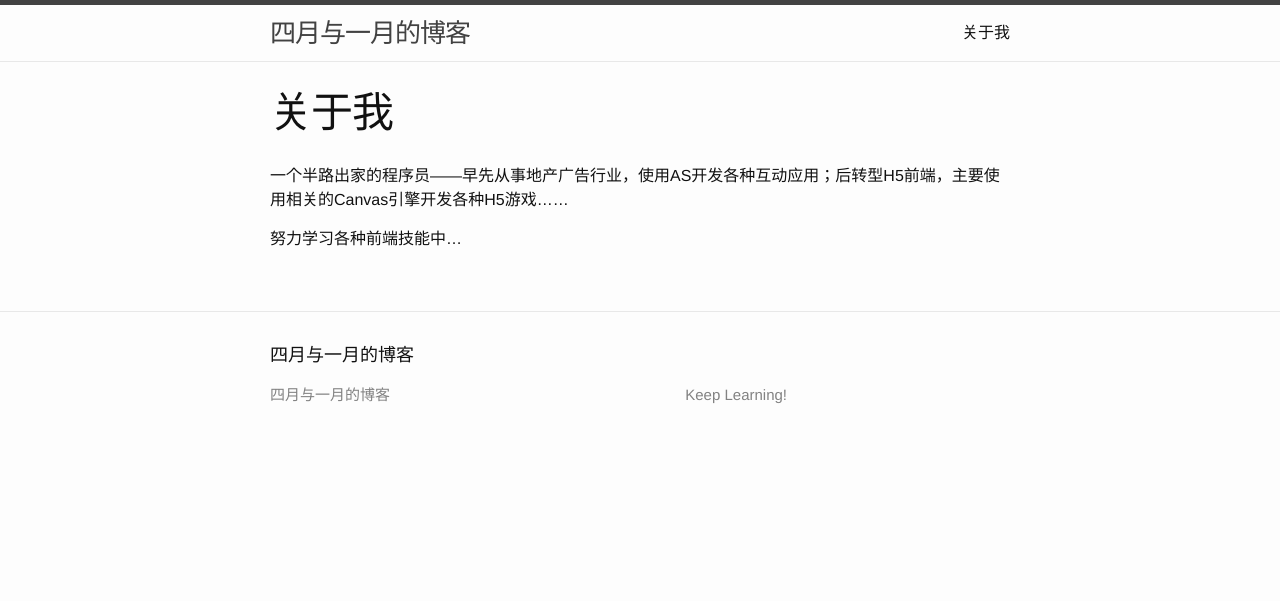
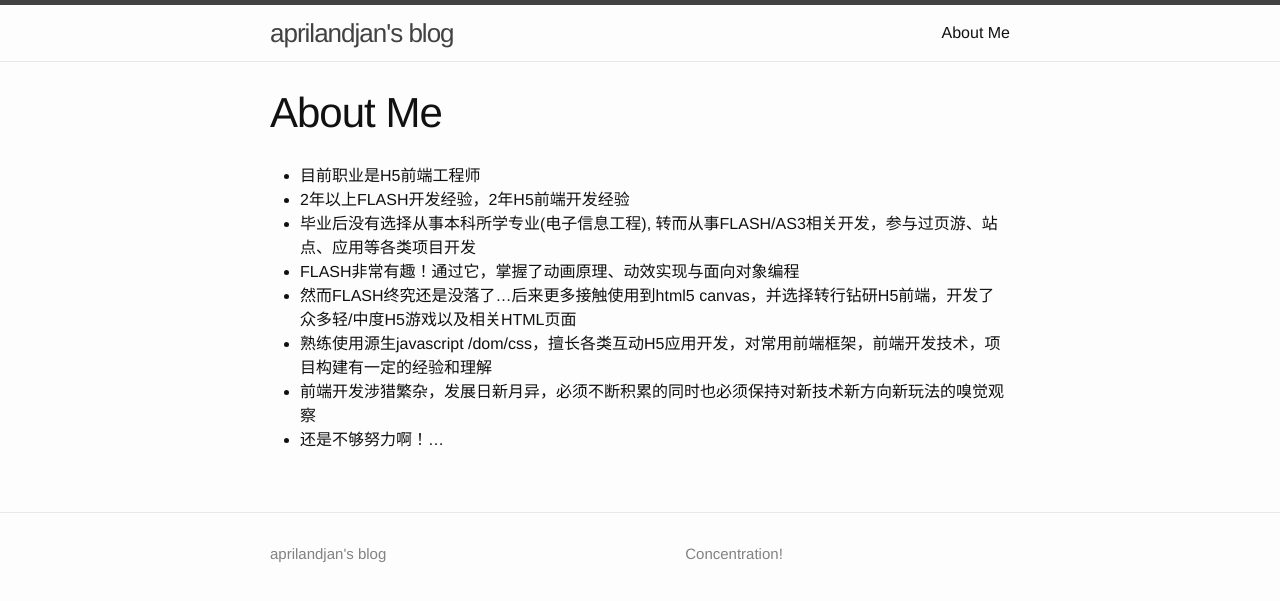
Before and after one commit to aprilandjan/aprilandjan.github.io, a Jekyll site: the page built from about.md, in a window 1280 px wide. Shown: the top 601 px of the page. Built offline with Jekyll 4.4.1, drawn with Linux system fonts in a browser that asks for light colours.

```diff
--- a/_config.yml
+++ b/_config.yml
@@ -6,12 +6,12 @@
 # 'jekyll serve'. If you change this file, please restart the server process.
 
 # Site settings
-title: 四月与一月的博客
-name: 四月与一月
+title: aprilandjan's blog
+name: aprilandjan
 #email: 20016069@qq.com
 # link: aprilandjan.com
 description: > # this means to ignore newlines until "baseurl:"
-  Keep Learning!
+  Concentration!
 baseurl: "" # the subpath of your site, e.g. /blog
 url: "" # the base hostname & protocol for your site
 
--- a/_includes/footer.html
+++ b/_includes/footer.html
@@ -2,7 +2,7 @@
 
   <div class="wrapper">
 
-    <h2 class="footer-heading">{{ site.title }}</h2>
+    <!--<h2 class="footer-heading">{{ site.title }}</h2>-->
 
     <div class="footer-col-wrapper">
       <div class="footer-col footer-col-1">
--- a/_posts/2016-03-15-在GitHub上搭建Jekyll博客.markdown
+++ b/_posts/2016-03-15-在GitHub上搭建Jekyll博客.markdown
@@ -2,7 +2,7 @@
 layout: post
 title:  "在Github上搭建Jekyll博客"
 date:   2016-03-15 15:30:06 +0800
-categories: GitHub, Jekyll
+categories: GitHub Jekyll
 ---
 
 跟随官方文档一步步来即可。如果想要本地测试效果，需要搭建 ruby 环境。
--- a/about.md
+++ b/about.md
@@ -1,9 +1,14 @@
 ---
 layout: page
-title: 关于我
+title: About Me
 permalink: /about/
 ---
 
-一个半路出家的程序员——早先从事地产广告行业，使用AS开发各种互动应用；后转型H5前端，主要使用相关的Canvas引擎开发各种H5游戏......
-
-努力学习各种前端技能中...
+- 目前职业是H5前端工程师
+- 2年以上FLASH开发经验，2年H5前端开发经验
+- 毕业后没有选择从事本科所学专业(电子信息工程), 转而从事FLASH/AS3相关开发，参与过页游、站点、应用等各类项目开发
+- FLASH非常有趣！通过它，掌握了动画原理、动效实现与面向对象编程
+- 然而FLASH终究还是没落了...后来更多接触使用到html5 canvas，并选择转行钻研H5前端，开发了众多轻/中度H5游戏以及相关HTML页面
+- 熟练使用源生javascript /dom/css，擅长各类互动H5应用开发，对常用前端框架，前端开发技术，项目构建有一定的经验和理解
+- 前端开发涉猎繁杂，发展日新月异，必须不断积累的同时也必须保持对新技术新方向新玩法的嗅觉观察
+- 还是不够努力啊！...
```
Also changed, not shown: TODO.md (added, +3 -0 lines), _posts/2016-03-15-welcome-to-jekyll.markdown (deleted, +0 -25 lines), _posts/2016-04-14-HTML中的元标签.markdown (deleted, +0 -20 lines), _posts/2016-06-05-改良的chrome二维码插件.markdown (added, +16 -0 lines), README.md.
